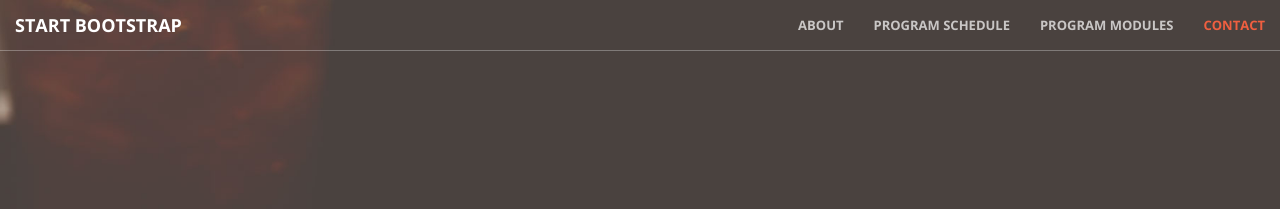
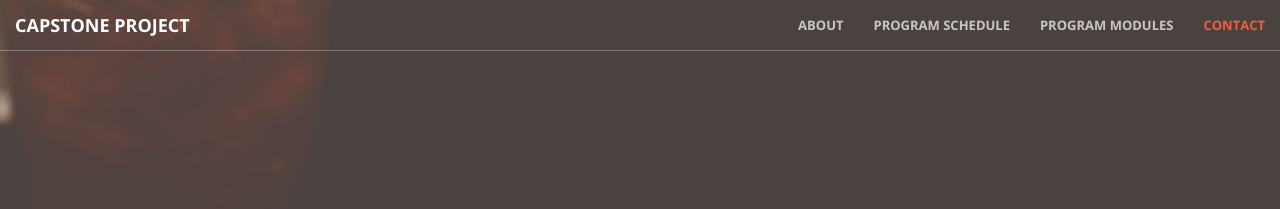
Before and after one commit to jkimOTD/jkimOTD.github.io, a Jekyll site: the page built from index.html, in a window 1280 px wide. Shown: the top 209 px of the page. Built offline with Jekyll 4.4.1, drawn with Linux system fonts in a browser that asks for light colours.

Commit message:
Update nav.html

```diff
--- a/_includes/nav.html
+++ b/_includes/nav.html
@@ -8,7 +8,7 @@
                 <span class="icon-bar"></span>
                 <span class="icon-bar"></span>
             </button>
-            <a class="navbar-brand page-scroll" href="#page-top">Start Bootstrap</a>
+            <a class="navbar-brand page-scroll" href="#page-top">Capstone Project</a>
         </div>
 
         <!-- Collect the nav links, forms, and other content for toggling -->
```
